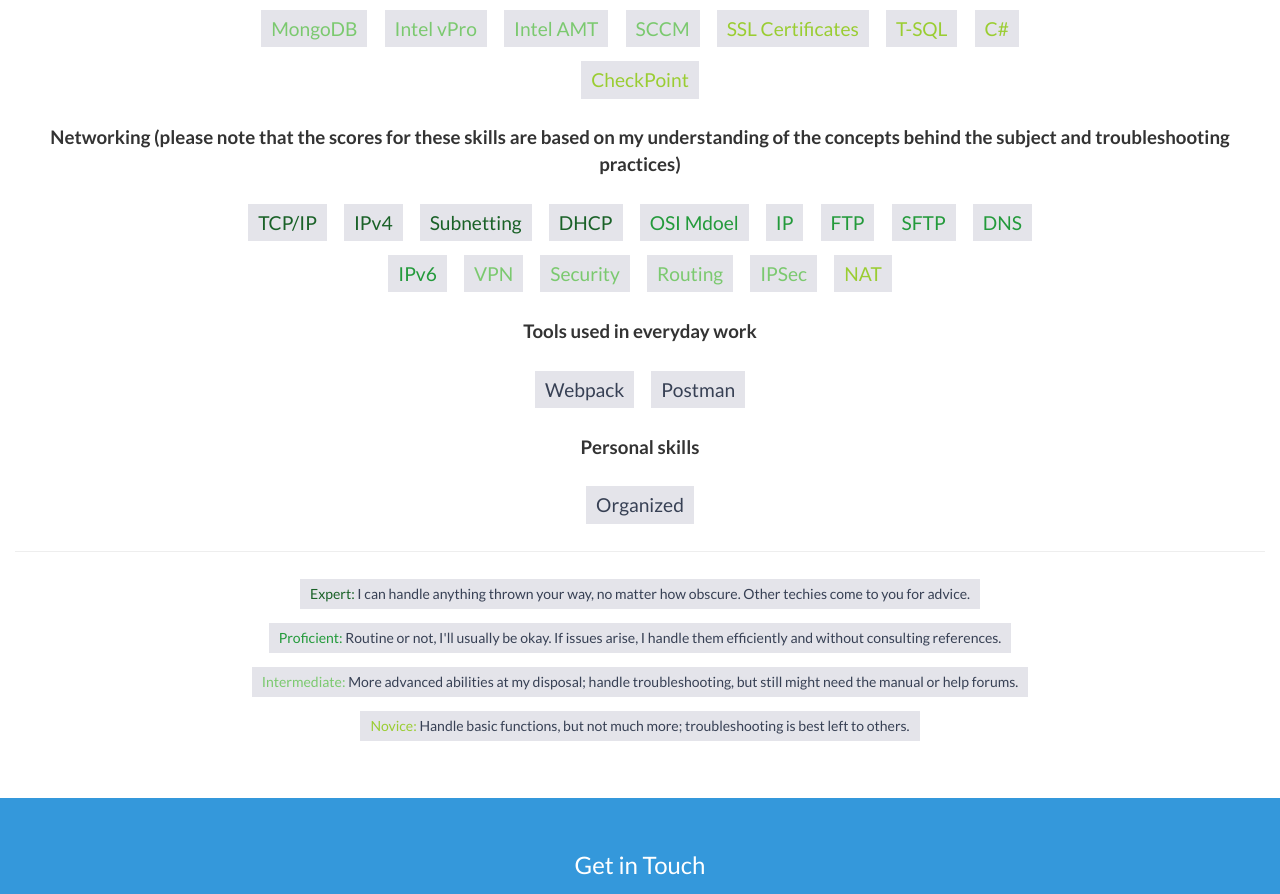
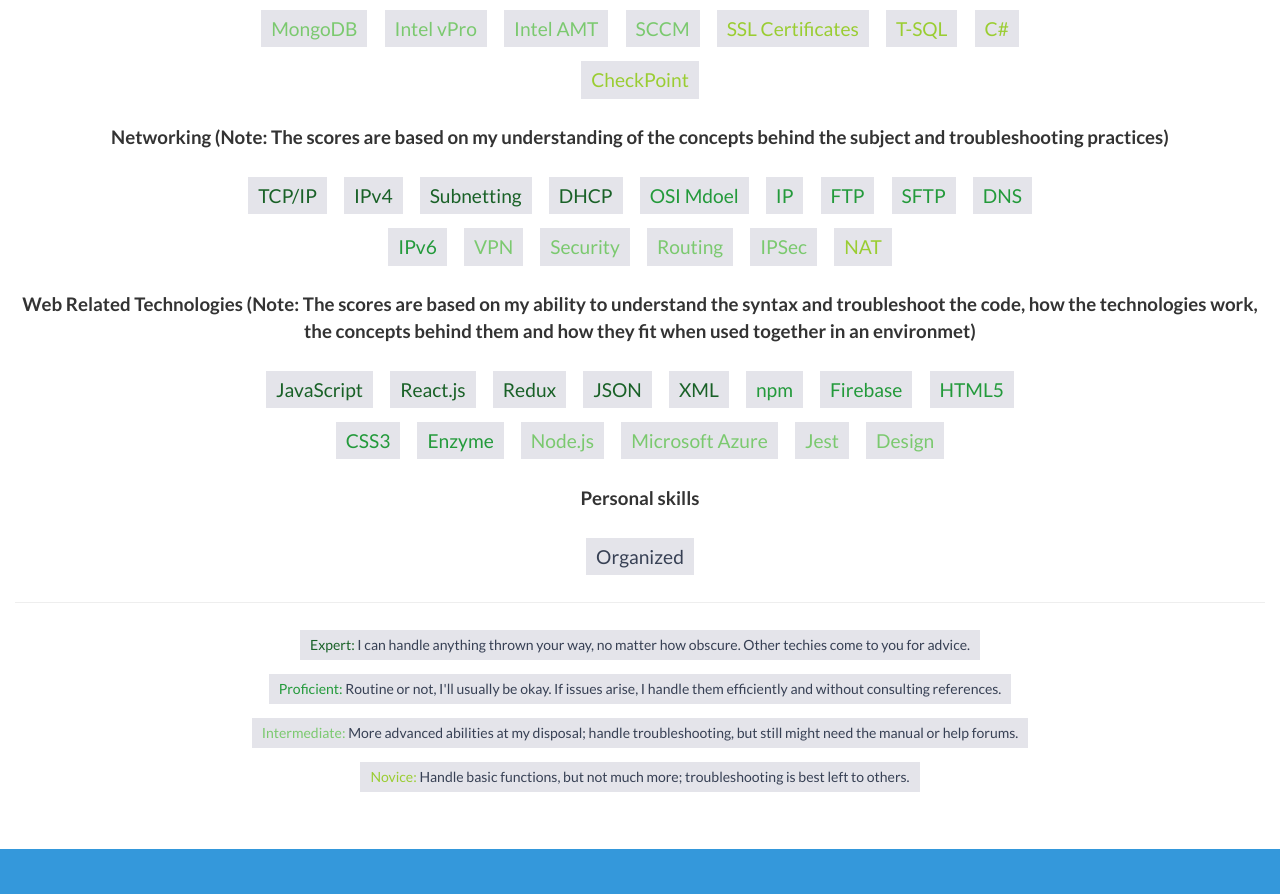
Before and after one commit to martinkaldramov/martinkaldramov.github.io, a website: page index.html in a window 1280 px wide. Shown: the part 5560-6454 px from the top of the page. Drawn offline with nearby package versions, Linux system fonts and the light colour scheme.

Commit message:
Added the Web Technologies Skills

```diff
--- a/index.html
+++ b/index.html
@@ -273,7 +273,7 @@
             <li style="color: yellowgreen">CheckPoint</li>
         </ul>
 
-        <h3>Networking (please note that the scores for these skills are based on my understanding of the concepts behind the subject and troubleshooting practices)</h3>
+        <h3>Networking (Note: The scores are based on my understanding of the concepts behind the subject and troubleshooting practices)</h3>
         <ul>
             <li style="color: #196127">TCP/IP</li>
             <li style="color: #196127">IPv4</li>
@@ -291,10 +291,22 @@
             <li style="color: #7bc96f">IPSec</li>
             <li style="color: yellowgreen">NAT</li>
         </ul>
-        <h3>Tools used in everyday work</h3>
+        <h3>Web Related Technologies (Note: The scores are based on my ability to understand the syntax and troubleshoot the code, how the technologies work, the concepts behind them and how they fit when used together in an environmet)</h3>
         <ul>
-            <li>Webpack</li>
-            <li>Postman</li>
+            <li style="color: #196127">JavaScript</li>
+            <li style="color: #196127">React.js</li>
+            <li style="color: #196127">Redux</li>
+            <li style="color: #196127">JSON</li>
+            <li style="color: #196127">XML</li>
+            <li style="color: #239a3b">npm</li>
+            <li style="color: #239a3b">Firebase</li>
+            <li style="color: #239a3b">HTML5</li>
+            <li style="color: #239a3b">CSS3</li>
+            <li style="color: #239a3b">Enzyme</li>
+            <li style="color: #7bc96f">Node.js</li>
+            <li style="color: #7bc96f">Microsoft Azure</li>
+            <li style="color: #7bc96f">Jest</li>
+            <li style="color: #7bc96f">Design</li>
         </ul>
         <h3>Personal skills</h3>
         <ul>
```
